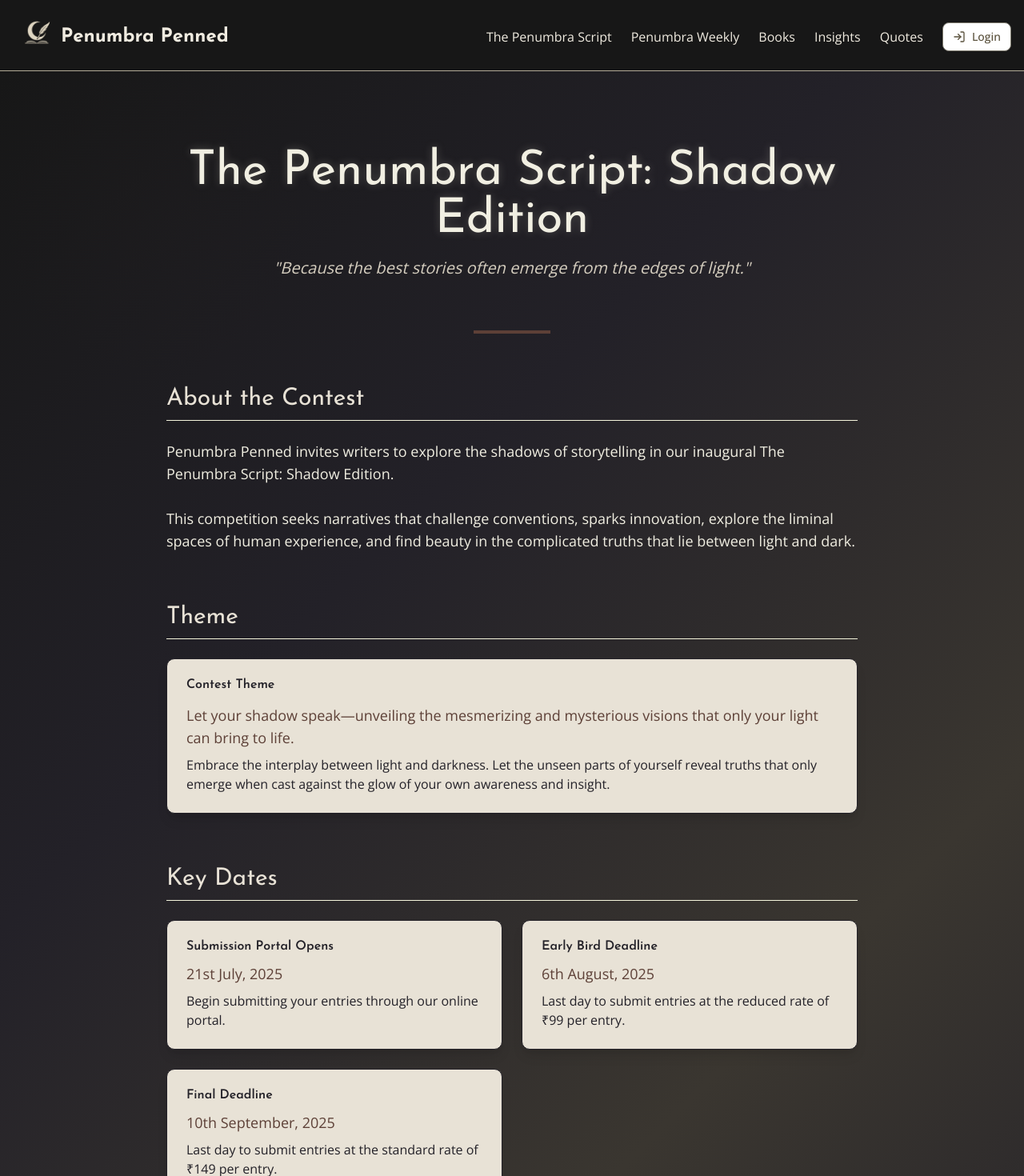
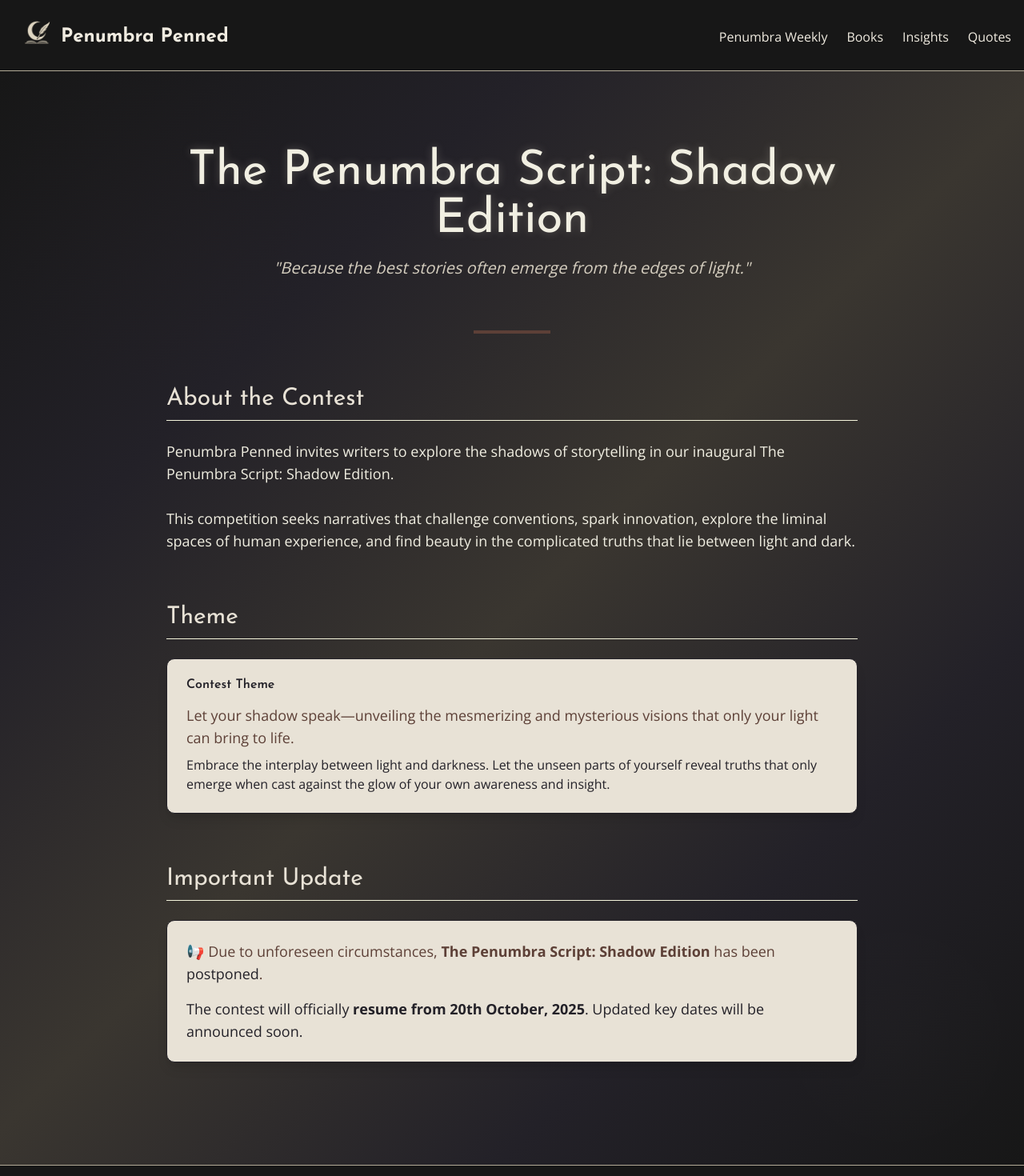
Before and after one commit to AmanWATO/penumbra-press, a Next.js app: page /penumbra-script-contest in a window 1280 px wide. Shown: the top 1470 px of the page at 80% size. Built offline with nearby package versions, Linux system fonts and the light colour scheme; a web font is replaced by a local one.

Commit message:
feat: New Changes

```diff
--- a/src/app/page.tsx
+++ b/src/app/page.tsx
@@ -72,12 +72,12 @@ export default function Home() {
       <div className="min-h-screen flex flex-col">
         <HeroSection />
         <BooksSection />
-        <ContestSection />
+        {/* <ContestSection /> */}
         <QuoteSection />
         <BlogSection />
         <AboutSection />
         <NewsletterSection />
-        <GeoMessage />
+        {/* <GeoMessage /> */}
       </div>
     </>
   );
--- a/src/app/penumbra-script-contest/ContestPage.tsx
+++ b/src/app/penumbra-script-contest/ContestPage.tsx
@@ -128,6 +128,7 @@ function ContestPage() {
             animate="visible"
             className="max-w-none"
           >
+            {/* About Section */}
             <motion.section variants={itemVariants} className="mb-12 md:mb-16">
               <SectionTitle>About the Contest</SectionTitle>
               <motion.p
@@ -144,12 +145,13 @@ function ContestPage() {
                 <br />
                 <br />
                 This competition seeks narratives that challenge conventions,
-                sparks innovation, explore the liminal spaces of human
+                spark innovation, explore the liminal spaces of human
                 experience, and find beauty in the complicated truths that lie
                 between light and dark.
               </motion.p>
             </motion.section>
 
+            {/* Theme */}
             <motion.section variants={itemVariants} className="mb-12 md:mb-16">
               <SectionTitle>Theme</SectionTitle>
               <ContestCard>
@@ -183,6 +185,28 @@ function ContestPage() {
               </ContestCard>
             </motion.section>
 
+            {/* Important Update (Postponement Notice) */}
+            <motion.section variants={itemVariants} className="mb-12 md:mb-16">
+              <SectionTitle>Important Update</SectionTitle>
+              <ContestCard>
+                <p
+                  style={{ fontFamily: fonts.body, color: colors.deepSepia }}
+                  className="text-base md:text-lg mb-4"
+                >
+                  📢 Due to unforeseen circumstances, <strong>The Penumbra Script:
+                  Shadow Edition</strong> has been{" "}
+                  <span style={{ color: colors.nightBlue }}>postponed</span>.
+                </p>
+                <p
+                  style={{ fontFamily: fonts.body, color: colors.nightBlue }}
+                  className="text-base md:text-lg"
+                >
+                  The contest will officially <strong>resume from 20th October,
+                  2025</strong>. Updated key dates will be announced soon.
+                </p>
+              </ContestCard>
+            </motion.section>
+{/*
             <motion.section variants={itemVariants} className="mb-12 md:mb-16">
               <SectionTitle>Key Dates</SectionTitle>
               <div className="grid grid-cols-1 sm:grid-cols-2 gap-4 md:gap-6">
@@ -331,7 +355,7 @@ function ContestPage() {
                   Submissions Open July 21st
                 </motion.button>
               </div>
-            </motion.section>
+            </motion.section> */}
           </motion.div>
         </div>
       </div>
--- a/src/components/contest-section.tsx
+++ b/src/components/contest-section.tsx
@@ -48,7 +48,7 @@ export const ContestSection = () => {
         ></motion.div>
 
         {/* Event Info Card */}
-        <motion.div
+        {/* <motion.div
           className="p-6 sm:p-8 rounded-lg border w-full max-w-2xl mx-auto mb-10"
           style={{
             backgroundColor: colors.moonGray,
@@ -60,7 +60,6 @@ export const ContestSection = () => {
           viewport={{ once: true }}
         >
           <div className="flex flex-col sm:flex-row justify-between items-center gap-6 text-center sm:text-left">
-            {/* Theme Date */}
             <motion.div
               initial={{ x: -40, opacity: 0 }}
               whileInView={{ x: 0, opacity: 1 }}
@@ -73,9 +72,14 @@ export const ContestSection = () => {
               >
                 Theme Revealed!
               </p>
-              <p style={{ color: colors.lightSepia,
-                 fontFamily: fonts.button,
-               }}>April 16, 2025</p>
+              <p
+                style={{
+                  color: colors.lightSepia,
+                  fontFamily: fonts.button,
+                }}
+              >
+                April 16, 2025
+              </p>
             </motion.div>
 
             <div
@@ -83,7 +87,6 @@ export const ContestSection = () => {
               style={{ backgroundColor: colors.deepSepia }}
             ></div>
 
-            {/* Submission Date */}
             <motion.div
               initial={{ x: 40, opacity: 0 }}
               whileInView={{ x: 0, opacity: 1 }}
@@ -96,15 +99,48 @@ export const ContestSection = () => {
               >
                 Submissions Open
               </p>
-              <p style={{ color: colors.lightSepia,
-                 fontFamily: fonts.button,
-               }}>July 21, 2025</p>
+              <p
+                style={{
+                  color: colors.lightSepia,
+                  fontFamily: fonts.button,
+                }}
+              >
+                July 21, 2025
+              </p>
             </motion.div>
           </div>
+        </motion.div> */}
+
+        {/* 🚨 Postponement Notice */}
+        <motion.div
+          className="p-6 sm:p-8 rounded-lg max-w-2xl mx-auto mb-10"
+          style={{
+            backgroundColor: colors.penumbraBlack,
+            border: `1px solid ${colors.deepSepia}`,
+          }}
+          initial={{ opacity: 0, scale: 0.9 }}
+          whileInView={{ opacity: 1, scale: 1 }}
+          transition={{ duration: 0.6, delay: 0.8 }}
+          viewport={{ once: true }}
+        >
+          <p
+            style={{ fontFamily: fonts.body, color: colors.softBeige }}
+            className="text-lg sm:text-xl mb-3"
+          >
+            Important Update
+          </p>
+          <p
+            style={{ fontFamily: fonts.body, color: colors.gray100 }}
+            className="text-base sm:text-lg"
+          >
+            Due to unforeseen circumstances, <b>The Penumbra Script: Shadow Edition</b>
+            has been <span style={{ color: colors.lightSepia }}>postponed</span>.
+            The contest will officially <b>resume from 20th October 2025</b>.
+            Updated key dates will be shared soon!
+          </p>
         </motion.div>
 
-        {/* NEW Badge + Description */}
-        <div className="mb-8">
+        {/* <div className="mb-8">
           <motion.span
             initial={{ scale: 0.9, opacity: 0 }}
             whileInView={{ scale: [0.9, 1.05, 1], opacity: 1 }}
@@ -132,7 +168,6 @@ export const ContestSection = () => {
           </motion.p>
         </div>
 
-        {/* CTA Button */}
         <motion.div
           initial={{ y: 20, opacity: 0 }}
           whileInView={{ y: 0, opacity: 1 }}
@@ -153,7 +188,7 @@ export const ContestSection = () => {
           >
             See Contest Theme
           </Link>
-        </motion.div>
+        </motion.div> */}
       </div>
     </section>
   );
--- a/src/components/footer.tsx
+++ b/src/components/footer.tsx
@@ -78,7 +78,7 @@ export function Footer() {
 
   const quickLinks = [
     { href: "/penumbra-script-contest", label: "The Penumbra Script" },
-    { href: "/my-book", label: "Books" },
+    { href: "/my-books", label: "Books" },
     { href: "/penumbra-quotes", label: "Quotes" },
     { href: "/contact-us", label: "Contact" },
   ];
--- a/src/components/header.tsx
+++ b/src/components/header.tsx
@@ -58,7 +58,7 @@ export function Header() {
   const router = useRouter();
   const config = useConfig();
 
-  const token = getStoredToken();
+  // const token = getStoredToken();
 
   // Helper function to handle navigation and close mobile menu
   const handleNavigation = (path: string) => {
@@ -67,10 +67,10 @@ export function Header() {
   };
 
   const navLinks = [
-    {
-      label: "The Penumbra Script",
-      action: () => handleNavigation("/penumbra-script-contest"),
-    },
+    // {
+    //   label: "The Penumbra Script",
+    //   action: () => handleNavigation("/penumbra-script-contest"),
+    // },
     {
       label: "Penumbra Weekly",
       action: () => handleNavigation("/penumbra-weekly"),
@@ -87,17 +87,17 @@ export function Header() {
       label: "Quotes",
       action: () => handleNavigation("/penumbra-quotes"),
     },
-    token
-      ? {
-          label: "Dashboard",
-          action: () => handleNavigation("/penumbra-dashboard"),
-          icon: <UserRoundPen className="h-4 w-4" />,
-        }
-      : {
-          label: "Login",
-          action: () => handleNavigation("/login-to-penumbra"),
-          icon: <LogIn className="h-4 w-4" />,
-        },
+    // token
+    //   ? {
+    //       label: "Dashboard",
+    //       action: () => handleNavigation("/penumbra-dashboard"),
+    //       icon: <UserRoundPen className="h-4 w-4" />,
+    //     }
+    //   : {
+    //       label: "Login",
+    //       action: () => handleNavigation("/login-to-penumbra"),
+    //       icon: <LogIn className="h-4 w-4" />,
+    //     },
   ];
 
   return (
@@ -139,7 +139,7 @@ export function Header() {
               key={`desktop-${index}`}
               label={link.label}
               action={link.action}
-              icon={link.icon}
+              // icon={link.icon}
             />
           ))}
         </nav>
@@ -170,7 +170,7 @@ export function Header() {
                 key={`mobile-${index}`}
                 label={link.label}
                 action={link.action}
-                icon={link.icon}
+                // icon={link.icon}
               />
             ))}
           </nav>
```
Also changed, not shown: public/site.webmanifest.
